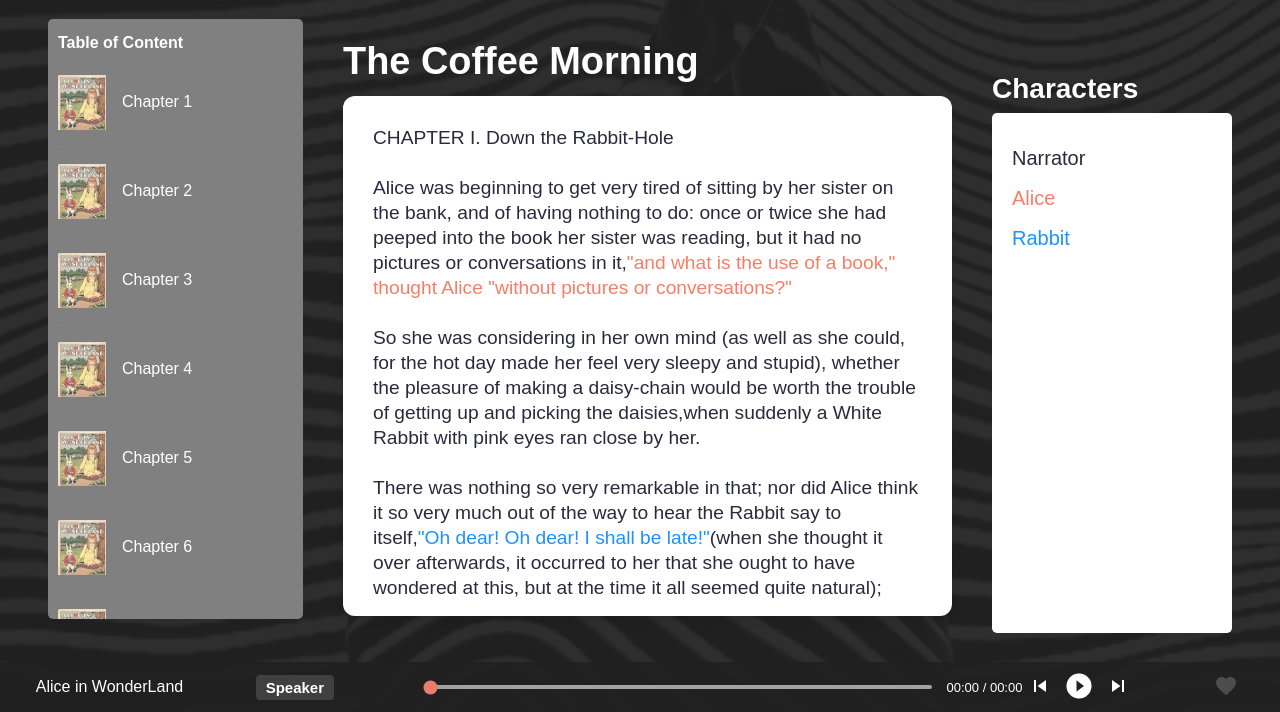
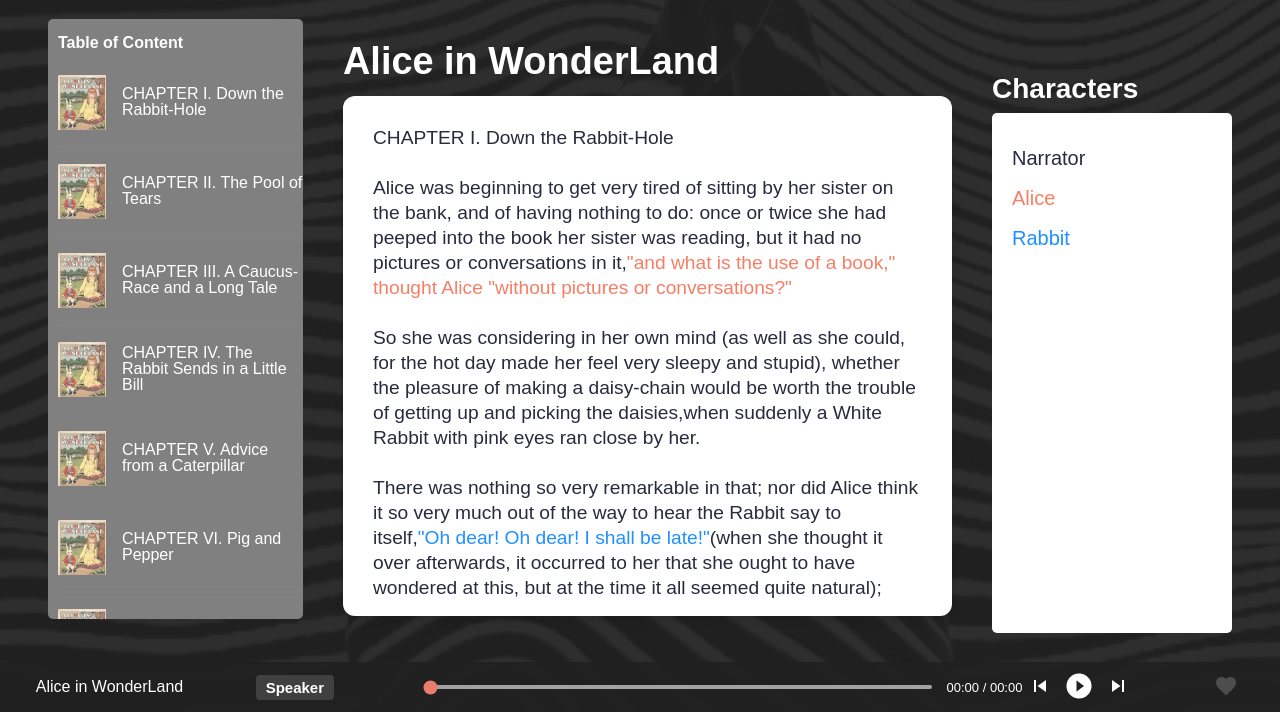
Before and after one commit to NNorahh/AudiobookGeneration_cs5647, a plain HTML site: page audio-book-website-master/content.html in a window 1280 px wide. Both pictures are taken after a click on the item "Chapter". Shown: the part 88-800 px from the top of the page. Drawn offline with Linux system fonts and the light colour scheme.

Commit message:
Add files via upload

```diff
--- a/audio-book-website-master/content.html
+++ b/audio-book-website-master/content.html
@@ -47,36 +47,36 @@
                 <h3 class="top-list-title">Table of Content</h3>
                 <a href="#" class="audio-top-item" data-id="1">
                     <img src="img/audio_cover_smaill/0.png" class="audio-image">
-                    <h2 class="audio-top-title">Chapter 1</h2>
+                    <h2 class="audio-top-title">CHAPTER I. Down the Rabbit-Hole</h2>
                 </a>
                 <a href="#" class="audio-top-item1" data-id="2">
                     <img src="img/audio_cover_smaill/0.png" class="audio-image">
-                    <h2 class="audio-top-title">Chapter 2</h2>
+                    <h2 class="audio-top-title">CHAPTER II. The Pool of Tears</h2>
                 </a>
-
                 <a href="#" class="audio-top-item1" data-id="3">
                     <img src="img/audio_cover_smaill/0.png" class="audio-image">
-                    <h2 class="audio-top-title">Chapter 3</h2>
+                    <h2 class="audio-top-title">CHAPTER III. A Caucus-Race and a Long Tale</h2>
                 </a>
                 <a href="#" class="audio-top-item1" data-id="4">
                     <img src="img/audio_cover_smaill/0.png" class="audio-image">
-                    <h2 class="audio-top-title">Chapter 4</h2>
+                    <h2 class="audio-top-title">CHAPTER IV. The Rabbit Sends in a Little Bill
+                    </h2>
                 </a>
                 <a href="#" class="audio-top-item1" data-id="5">
                     <img src="img/audio_cover_smaill/0.png" class="audio-image">
-                    <h2 class="audio-top-title">Chapter 5</h2>
+                    <h2 class="audio-top-title">CHAPTER V. Advice from a Caterpillar</h2>
                 </a>
                 <a href="#" class="audio-top-item1" data-id="6">
                     <img src="img/audio_cover_smaill/0.png" class="audio-image">
-                    <h2 class="audio-top-title">Chapter 6</h2>
+                    <h2 class="audio-top-title">CHAPTER VI. Pig and Pepper</h2>
                 </a>
                 <a href="#" class="audio-top-item1" data-id="7">
                     <img src="img/audio_cover_smaill/0.png" class="audio-image">
-                    <h2 class="audio-top-title">Chapter 7</h2>
+                    <h2 class="audio-top-title">CHAPTER VII. A Mad Tea-Party</h2>
                 </a>
                 <a href="#" class="audio-top-item" data-id="8">
                     <img src="img/audio_cover_smaill/0.png" class="audio-image">
-                    <h2 class="audio-top-title">Chapter 8</h2>
+                    <h2 class="audio-top-title">CHAPTER VIII. The Queen's Croquet-Ground</h2>
                 </a>
             </div>
         </aside>
@@ -84,7 +84,7 @@
         <main id="main">
             <div class="content-row">
                 <div class="title-row">
-                    <h1 class="title1">The Coffee Morning</h1>
+                    <h1 class="title1">Alice in WonderLand</h1>
                 </div>
             </div>
             <section class="audio-detail-container">
```
Also changed, not shown: audio-book-website-master/index.html (+1 -1 lines).
